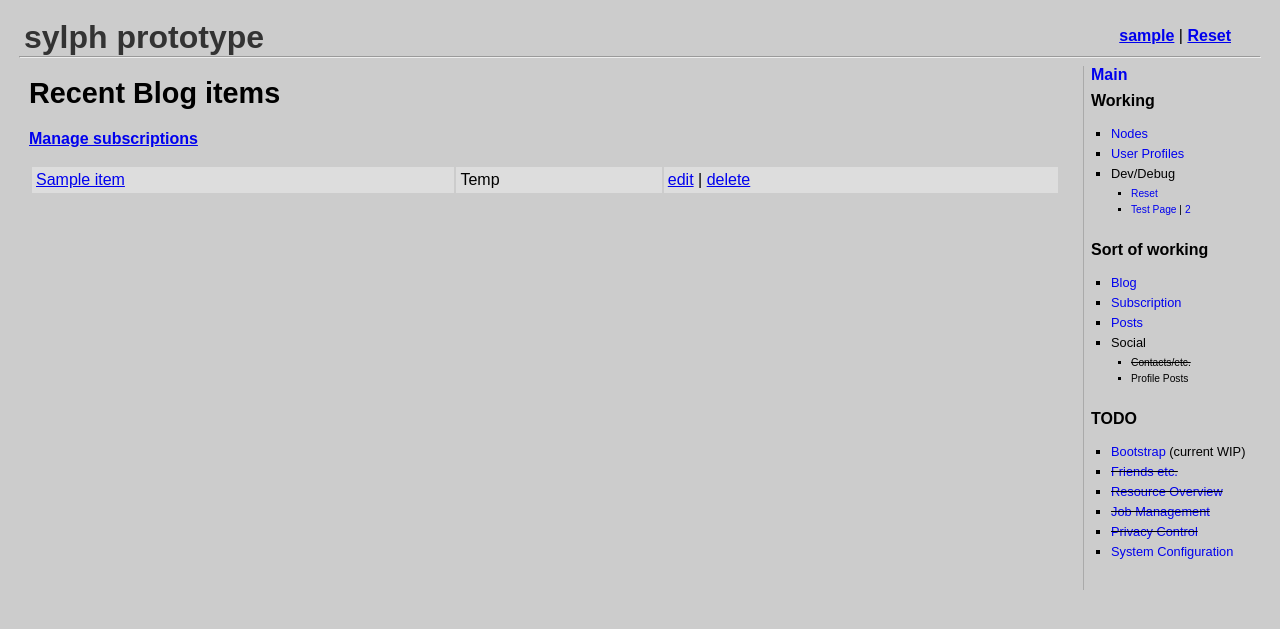
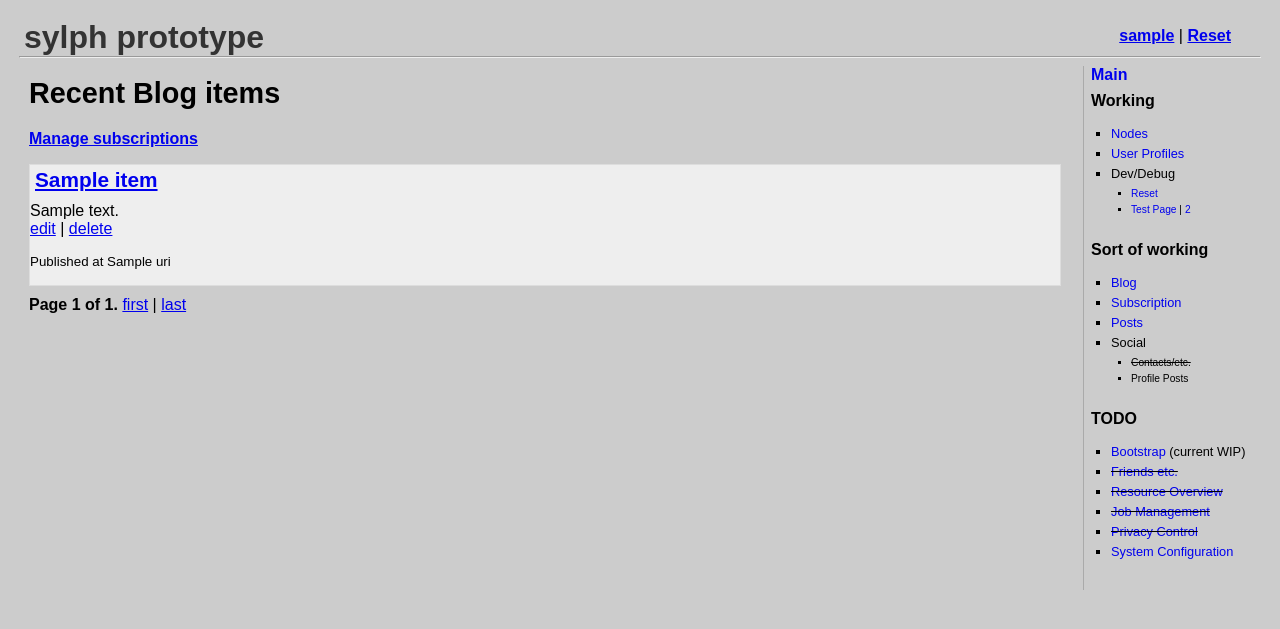
Before and after one commit to spsu/sylph, a Django app: template templates/apps/blog/index.html in a window 1280 px wide. Shown: the top 629 px of the page. Run offline with Django 3.2, Linux system fonts and the light colour scheme; the template is opened without the code that fills it: most values are stand-ins (such as "Sample title", 1, 10 or a date in 2020); some libraries are stand-ins or nearby versions.

Commit message:
Pagination, misc..

```diff
--- a/apps/blog/tasks.py
+++ b/apps/blog/tasks.py
@@ -64,8 +64,8 @@ def get_comments(blogitem_id):
 class PeriodicPullBlogFeed(PeriodicTask):
 	"""Periodically pull blog feeds."""
 
-	run_every = timedelta(seconds=10)
-	#run_every = timedelta(minutes=5)
+	#run_every = timedelta(seconds=10)
+	run_every = timedelta(minutes=5)
 
 	def run(self, **kwargs):
 		print "PeriodicPullBlogFeed" # TODO: Debug
--- a/templates/apps/blog/index.html
+++ b/templates/apps/blog/index.html
@@ -5,26 +5,50 @@
 {% block javascript %}
 {% endblock %}
 
+{% block css %}
+<style type="text/css">
+.blogitem {
+	border: 1px solid #ddd;
+	background-color: #eee;
+	margin-bottom: 10px;
+}
+.blogitem h3 {
+	margin: 3px 5px 10px 5px;
+}
+</style>
+{% endblock css %}
+
 {%block content %}
 	<h1> Recent Blog items</h1>
 
 	<p><b><a href="/blog/subscription/">Manage subscriptions</a></b></p>
 
-	<table class="table">
-	{% for it in items %}
-		<tr class="row_{% cycle 'odd' 'even' %}"
-			id="blogitem_{{ it.id }}">
-			<td>
-				<a href="/blog/view/{{it.id}}">{{ it.title }}</a>
-			</td>
-			<td class="td_date">
-				Temp
-			</td>
-			<td>
-				<a href="/blog/edit/{{ it.id }}/">edit</a> |
-				<a href="/blog/delete/{{ it.id }}/">delete</a>
-			</td>
-		</tr>
+	{% for item in items.object_list %}
+		<div class="blogitem">
+			<h3><a href="/blog/view/{{item.id}}">{{item.title}}</a></h3>
+
+			<div class="blogitem_contents">
+				{{item.contents_or_summary|safe}}
+			</div>
+
+			<a href="/blog/edit/{{item.id}}/">edit</a> |
+			<a href="/blog/delete/{{item.id}}/">delete</a>
+			<p><small>Published at {{item.uri}}</small></p>
+
+		</div>
 	{% endfor %}
-	</table>
+
+	<div class="pagination">
+		<span class="step-links">
+			<strong>Page {{ items.number }} of {{ items.paginator.num_pages }}.</strong>
+			<a href="?page=1">first</a> |
+			{% if items.has_previous %}
+				<a href="?page={{ items.previous_page_number }}">previous ({{items.previous_page_number}})</a> |
+			{% endif %}
+			{% if items.has_next %}
+				<a href="?page={{ items.next_page_number }}">next ({{items.next_page_number}})</a> |
+			{% endif %}
+		</span>
+		<a href="?page={{items.paginator.num_pages}}">last</a>
+	</div>
 {% endblock %}
--- a/templates/apps/blog/subscription/index.html
+++ b/templates/apps/blog/subscription/index.html
@@ -11,12 +11,13 @@
 			class="button">Add Subscription</a>
 	</div>
 	<h1> Subscription Index </h1>
+	<p><b><a href="/blog/">Blog Item index</a></b></p>
 	<table class="table">
 	{% for subs in subscriptions %}
 		<tr class="row_{% cycle 'odd' 'even' %}"
 			id="subscription_{{ subs.id }}">
 			<td>
-				Temp
+				{{subs.node.uri}}
 			</td>
 			<td class="td_date">
 				Temp
```
Also changed, not shown: apps/blog/views.py (+27 -10 lines).
